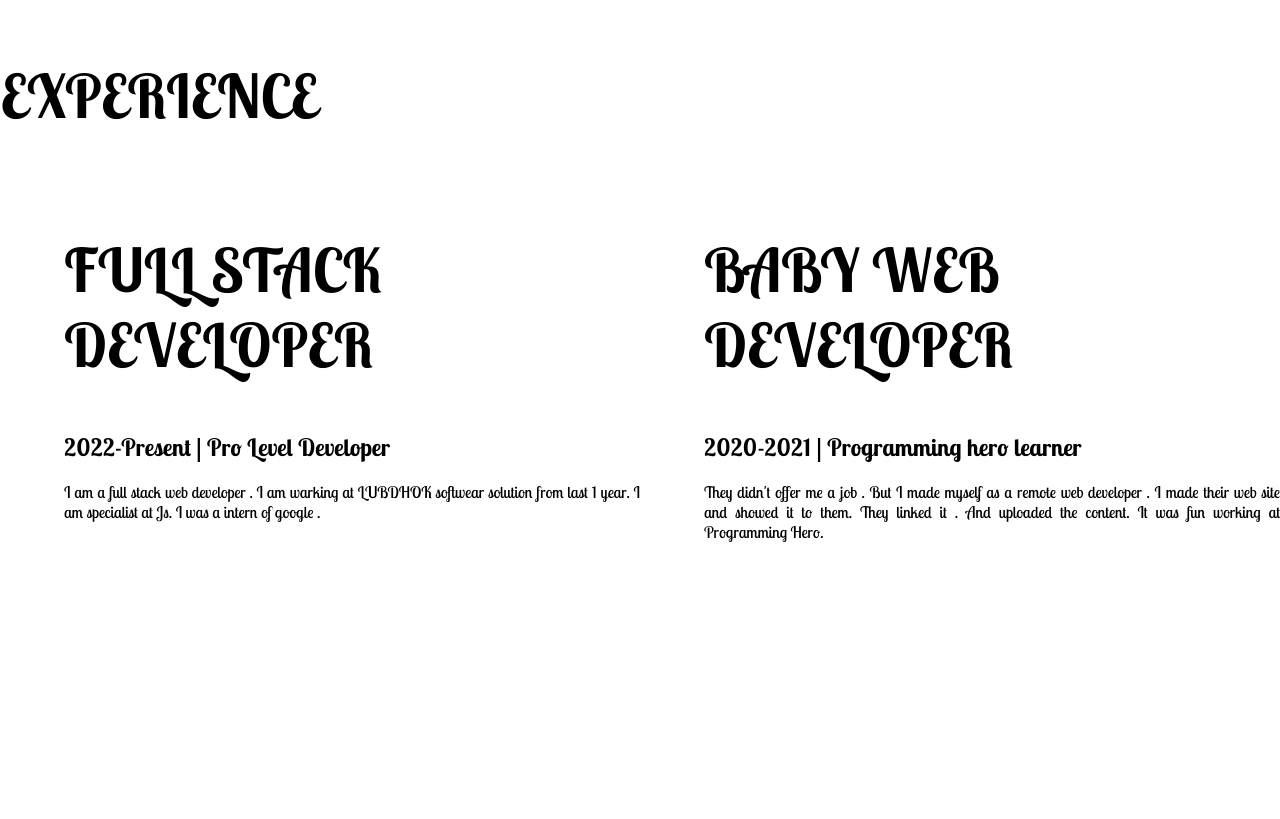
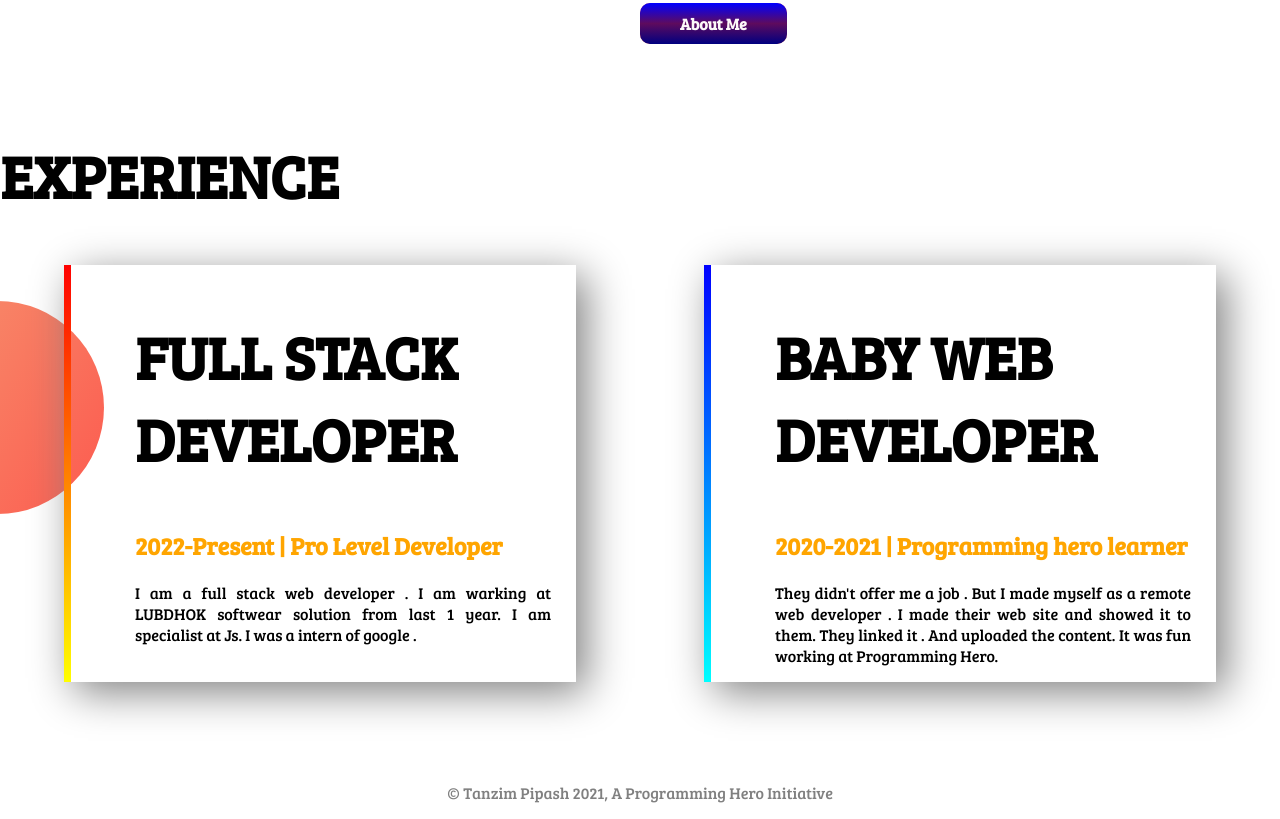
Before and after one commit to TanzimPipash/frist-protfolio-site, a plain HTML site: page index.html in a window 1280 px wide. Shown: the part 1190-2009 px from the top of the page. Before the commit the page ends 1848 px from the top, so only its background shows below. Drawn offline with Linux system fonts and the light colour scheme.

Commit message:
final commit

```diff
--- a/index.html
+++ b/index.html
@@ -9,7 +9,8 @@
 
     <link rel="preconnect" href="https://fonts.googleapis.com">
     <link rel="preconnect" href="https://fonts.gstatic.com" crossorigin>
-    <link href="https://fonts.googleapis.com/css2?family=Lobster+Two:wght@400;700&family=Noto+Serif&display=swap"
+    <link
+        href="https://fonts.googleapis.com/css2?family=Bree+Serif&family=Crete+Round&family=Merriweather&family=Source+Sans+Pro&family=Varela+Round&display=swap"
         rel="stylesheet">
     <link rel="stylesheet" href="style.css">
     <link rel="shortcut icon" href="images/ed2.png" type="image/x-icon">
@@ -52,16 +53,16 @@
     <section class="exp">
         <h1>EXPERIENCE</h1>
         <div class="flex-content">
-            <div class="hw">
-                <h1> FULL STACK DEVELOPER</h1>
-                <h2> 2022-Present | Pro Level Developer </h2>
+            <div id="bdr" class="hw shadow">
+                <h1 class="aln"> FULL STACK DEVELOPER</h1>
+                <h2 class="orgclr"> 2022-Present | Pro Level Developer </h2>
                 <p>I am a full stack web developer . I am warking at LUBDHOK softwear solution from last 1 year. I am
                     specialist at Js. I was a intern of google . </p>
             </div>
 
-            <div class="hw">
-                <h1> BABY WEB DEVELOPER</h1>
-                <h2>2020-2021 | Programming hero learner</h2>
+            <div id="bdf" class="hw shadow">
+                <h1 class="aln"> BABY WEB DEVELOPER</h1>
+                <h2 class="orgclr">2020-2021 | Programming hero learner</h2>
 
                 <p>They didn't offer me a job . But I made myself as a remote web developer . I made their web site and
                     showed it to them. They linked it . And uploaded the content. It was fun working at Programming
@@ -75,7 +76,9 @@
 
     </section>
 
-
+    <footer>
+        <p> © Tanzim Pipash 2021, A Programming Hero Initiative</p>
+    </footer>
 
 </body>
 
--- a/style.css
+++ b/style.css
@@ -1,5 +1,5 @@
 body{
-    font-family: 'Lobster Two', cursive;
+    font-family: 'Bree Serif', serif;
     margin: 0;
 }
 h1{
@@ -36,6 +36,7 @@ h1{
 .top-banner{
     background-image: url(images/top-banner.png);
     background-repeat: no-repeat;
+
 }
 .fb{
     background-color: tomato;
@@ -65,3 +66,34 @@ p{
     background-repeat: no-repeat;
     background-position: right;
 }
+.orgclr{
+    color: orange;
+}
+.shadow{
+    margin-right: 5%;
+    margin-left: 5%;
+    box-shadow: 10px 10px 40px gray;
+    padding-right: 25px;
+}
+.aln{
+   text-align: left;
+}
+.exp{
+    background-image: url(images/exp-bg.png);
+    background-repeat: no-repeat;
+    background-position: left;
+}
+#bdf{
+    border-left: 7px solid;
+    border-image: linear-gradient(blue,cyan);
+    border-image-slice: 1;
+}
+#bdr{
+    border-left: 7px solid;
+    border-image: linear-gradient(rgb(255, 0, 0),yellow);
+    border-image-slice: 1;
+}
+footer p {
+    text-align: center;
+    color: gray;
+}
```
